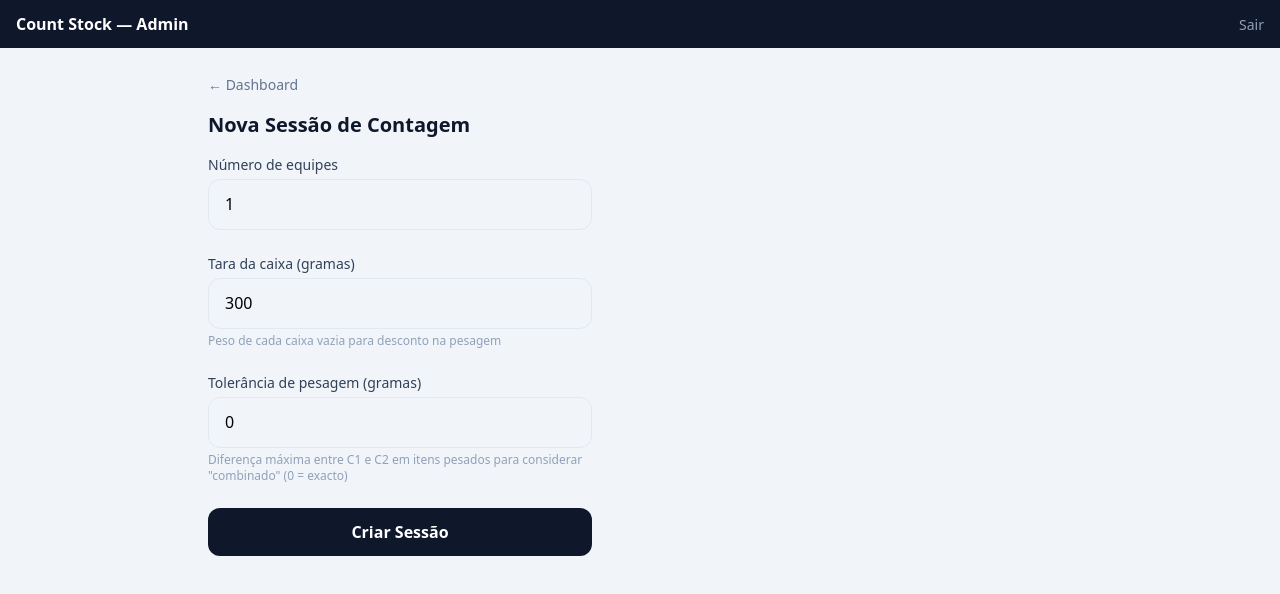
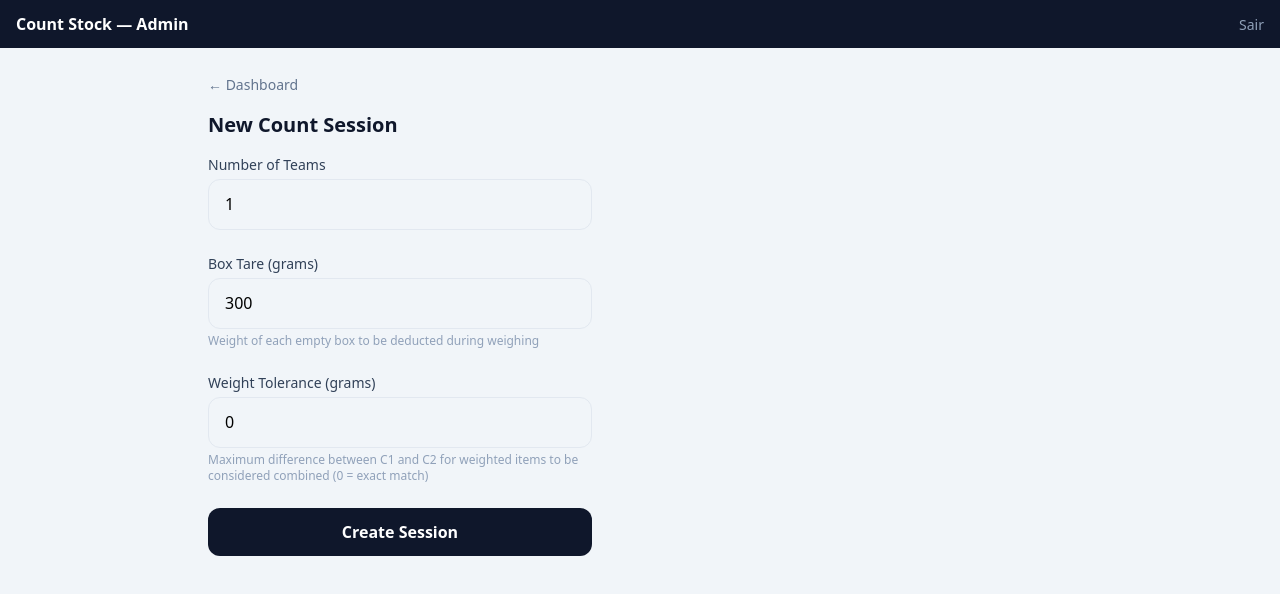
Before and after one commit to ycristan/ProjectCountStock, a Next.js app: page /sessao in a window 1280 px wide. Shown: the top 594 px of the page. Built offline with nearby package versions, Linux system fonts and the light colour scheme.

Commit message:
fix: restore English labels + add Weight Tolerance field in session form

```diff
--- a/app/(admin)/sessao/page.tsx
+++ b/app/(admin)/sessao/page.tsx
@@ -17,14 +17,14 @@ export default function SessaoPage() {
       <Link href="/admin" className="inline-flex items-center text-sm text-slate-500 hover:text-slate-700 mb-4">
         ← Dashboard
       </Link>
-      <h2 className="text-xl font-semibold text-slate-900 mb-4">Nova Sessão de Contagem</h2>
+      <h2 className="text-xl font-semibold text-slate-900 mb-4">New Count Session</h2>
       <form action={formAction} className="space-y-6 max-w-sm">
         <div>
           <label
             htmlFor="num_equipes"
             className="block text-sm font-medium text-slate-700 mb-1"
           >
-            Número de equipes
+            Number of Teams
           </label>
           <input
             id="num_equipes"
@@ -42,7 +42,7 @@ export default function SessaoPage() {
             htmlFor="box_tare_g"
             className="block text-sm font-medium text-slate-700 mb-1"
           >
-            Tara da caixa (gramas)
+            Box Tare (grams)
           </label>
           <input
             id="box_tare_g"
@@ -53,14 +53,14 @@ export default function SessaoPage() {
             required
             className="w-full px-4 py-3 text-lg border border-slate-200 rounded-xl focus:outline-none focus:border-blue-500"
           />
-          <p className="text-xs text-slate-400 mt-1">Peso de cada caixa vazia para desconto na pesagem</p>
+          <p className="text-xs text-slate-400 mt-1">Weight of each empty box to be deducted during weighing</p>
         </div>
         <div>
           <label
             htmlFor="tolerance_g"
             className="block text-sm font-medium text-slate-700 mb-1"
           >
-            Tolerância de pesagem (gramas)
+            Weight Tolerance (grams)
           </label>
           <input
             id="tolerance_g"
@@ -71,7 +71,7 @@ export default function SessaoPage() {
             required
             className="w-full px-4 py-3 text-lg border border-slate-200 rounded-xl focus:outline-none focus:border-blue-500"
           />
-          <p className="text-xs text-slate-400 mt-1">Diferença máxima entre C1 e C2 em itens pesados para considerar &quot;combinado&quot; (0 = exacto)</p>
+          <p className="text-xs text-slate-400 mt-1">Maximum difference between C1 and C2 for weighted items to be considered combined (0 = exact match)</p>
         </div>
         {state?.error && <p className="text-sm text-red-600">{state.error}</p>}
         <button
@@ -79,7 +79,7 @@ export default function SessaoPage() {
           disabled={pending}
           className="w-full py-3 bg-slate-900 text-white font-semibold rounded-xl hover:bg-slate-800 disabled:opacity-50"
         >
-          {pending ? 'Criando...' : 'Criar Sessão'}
+          {pending ? 'Creating...' : 'Create Session'}
         </button>
       </form>
     </div>
```
